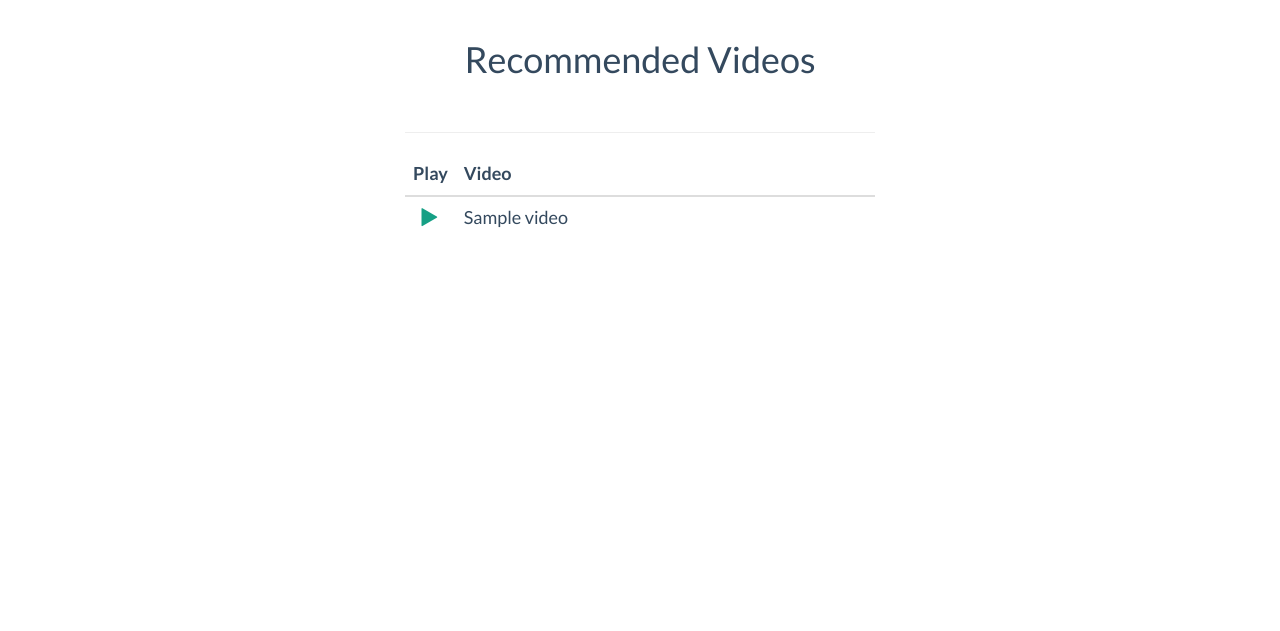
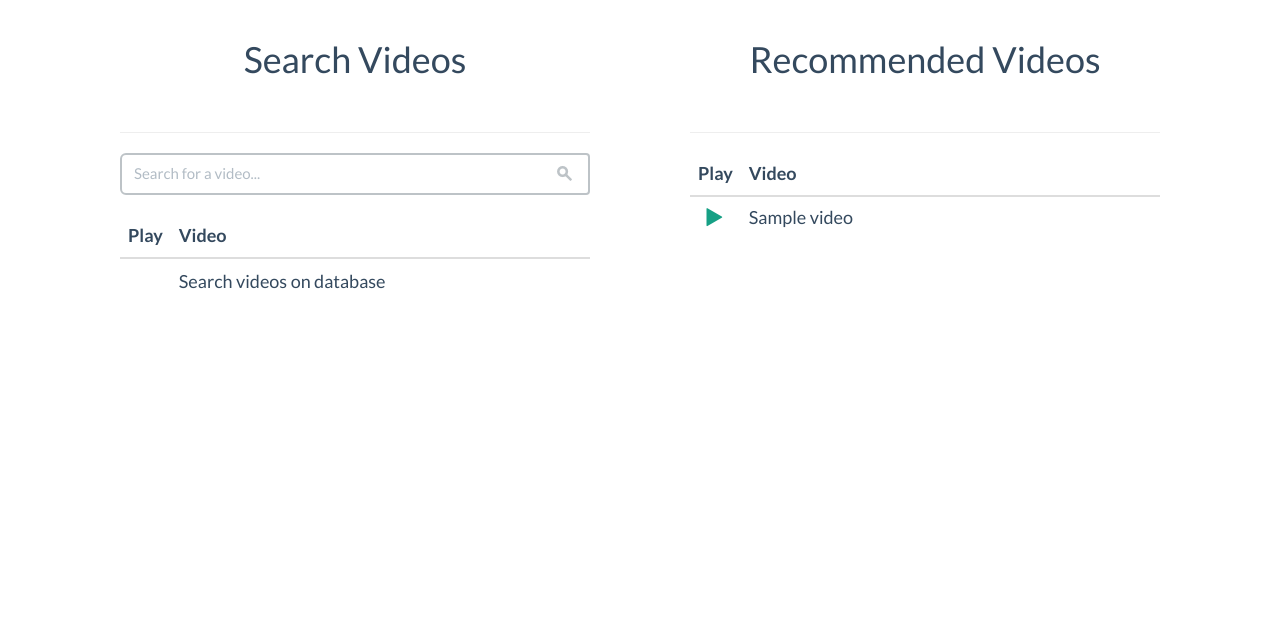
Before and after one commit to vinPopulaire/SRPtool, a Django app: template webapp/sptool/gui/templates/gui/videos.html in a window 1280 px wide. Shown: the part 53-684 px from the top of the page. Run offline with Django 3.2, Linux system fonts and the light colour scheme; tables that the repository leaves empty hold one stand-in row (values such as "Sample post"); the template is opened without the code that fills it: values that come from a table or form of the project are taken from there, most other values are stand-ins (such as "Sample title", 1, 10 or a date in 2020); some libraries are stand-ins or nearby versions.

Commit message:
add search functionality on videos

```diff
--- a/webapp/sptool/api/views/videos.py
+++ b/webapp/sptool/api/views/videos.py
@@ -38,7 +38,7 @@ def search_videos(request, *args, **kwargs):
     for video in qs:
         result.append({
             "euscreen": video.euscreen,
-            "video": video.title,
+            "title": video.title,
             "topic": video.topic,
             "summary": video.summary
         })
--- a/webapp/sptool/gui/templates/gui/videos.html
+++ b/webapp/sptool/gui/templates/gui/videos.html
@@ -2,7 +2,60 @@
 
 {% block content %}
 
+    <div class="col-md-6">
         <div class="container" style="width:500px; padding-bottom: 50px">
+
+            <div class="title">Search Videos</div>
+            <hr>
+
+            <form onsubmit="return false;" id="formID">
+                <div class="form-group">
+                    <div class="input-group">
+                        <input id="search_input" class="form-control" placeholder="Search for a video..." type="search">
+                        <span class="input-group-btn">
+                          <button type="submit" class="btn" onclick="Search_videos({{ user }},'{{ site_url }}')"><span class="fui-search"></span></button>
+                        </span>
+                    </div>
+                </div>
+            </form>
+
+            <div class="media attribution">
+                <table class="table">
+                    <thead>
+                    <tr>
+                        <th style="width: 50px;">Play</th>
+                        <th>Video</th>
+                    </tr>
+                    </thead>
+                    <tbody id="search_videos">
+                        <tr>
+                            <td></td>
+                            <td>
+                                <p id="found_videos">Search videos on database</p>
+                            </td>
+                        </tr>
+{#                        {% for video in recommended_videos %}#}
+{#                            <tr>#}
+{#                                <td align="center"><a onclick="WatchVideo({{ user }}, '{{ video.euscreen }}', '{{ site_url }}')" href="{% url "play_video" euscreen=video.euscreen %}" class="fui-play"></a></td>#}
+{#                                <td>#}
+{#                                    <a class="inline" style="color: inherit;" data-toggle="collapse" data-parent="#accordion" href="#collapse_search{{ forloop.counter }}">{{ video.title }}</a>#}
+{#                                    <div id="collapse_search{{ forloop.counter }}" class="panel-collapse collapse">#}
+{#                                        <small>{{ video.summary }}</small>#}
+{#                                    </div>#}
+{#                                </td>#}
+{#                            </tr>#}
+{#                        {% endfor %}#}
+                    </tbody>
+                </table>
+
+            </div>
+
+        </div><!-- /container -->
+    </div>
+
+    <div class="col-md-6">
+        <div class="container" style="width:500px; padding-bottom: 50px">
+
             <div class="title">Recommended Videos</div>
             <hr>
 
@@ -15,12 +68,12 @@
                     </tr>
                     </thead>
                     <tbody>
-                    {% for video in videos %}
+                        {% for video in recommended_videos %}
                             <tr>
                                 <td align="center"><a onclick="WatchVideo({{ user }}, '{{ video.euscreen }}', '{{ site_url }}')" href="{% url "play_video" euscreen=video.euscreen %}" class="fui-play"></a></td>
                                 <td>
-                                <a class="inline" style="color: inherit;" data-toggle="collapse" data-parent="#accordion" href="#collapse{{ forloop.counter }}">{{ video.title }}</a>
-                                <div id="collapse{{ forloop.counter }}" class="panel-collapse collapse">
+                                    <a class="inline" style="color: inherit;" data-toggle="collapse" data-parent="#accordion" href="#collapse_recommend{{ forloop.counter }}">{{ video.title }}</a>
+                                    <div id="collapse_recommend{{ forloop.counter }}" class="panel-collapse collapse">
                                         <small>{{ video.summary }}</small>
                                     </div>
                                 </td>
@@ -31,6 +84,61 @@
 
             </div>
 
-    </div> <!-- /container -->
+        </div><!-- /container -->
+    </div>
+
+    <script>
+    function Search_videos(user, site_url) {
+        var csrftoken = Cookies.get('csrftoken');
+        var xhttp =  new XMLHttpRequest();
+        var search_input = document.getElementById('search_input');
+        var query = search_input.value;
+        console.log(query);
+        xhttp.onreadystatechange=function()
+        {
+            if (xhttp.readyState==4 && xhttp.status==200)
+            {
+                var response = JSON.parse(xhttp.responseText);
+                Display_searches(response, user, site_url);
+            }
+         };
+        // open(method, url, asynchronous)
+        xhttp.open("POST", site_url.toString() + "/api/search_videos", false);
+        xhttp.setRequestHeader("Content-type", "application/json");
+        xhttp.setRequestHeader("X-CSRFToken", csrftoken);
+        var data = JSON.stringify({
+            "query": query.toString()
+         });
+
+        xhttp.send(data);
+        var response = JSON.parse(xhttp.responseText);
+        console.log(response);
+    }
+    function Display_searches(response, user, site_url) {
+        var out = "";
+        var i;
+        var videos_list = response["videos"];
+
+        if (videos_list.length == 0) {
+            document.getElementById("found_videos").innerHTML = "No videos found for the search...";
+         }
+
+        else {
+
+            for(i = 0; i < videos_list.length; i++) {
+                    out +=  '<tr>' +
+                                '<td align="center"><a onclick="WatchVideo(' + user + ',\'' + videos_list[i].euscreen + '\',\'' + site_url + '\')" href="' + videos_list[i].euscreen + '" class="fui-play"></a></td>' +
+                                '<td>' +
+                                    '<a class="inline" style="color: inherit;" data-toggle="collapse" data-parent="#accordion" href="#collapse_search' + i + '">' + videos_list[i].title +'</a>' +
+                                    '<div id="collapse_search' + i + '" class="panel-collapse collapse">' +
+                                        '<small>' + videos_list[i].summary +'</small>' +
+                                    '</div>' +
+                                '</td>' +
+                            '</tr>';
+                 }
+            document.getElementById("search_videos").innerHTML= out;
+         }
+    }
+    </script>
 
 {% endblock %}
```
Also changed, not shown: webapp/sptool/gui/views.py (+4 -3 lines). Lines whose indentation alone changed are shown as unchanged.
